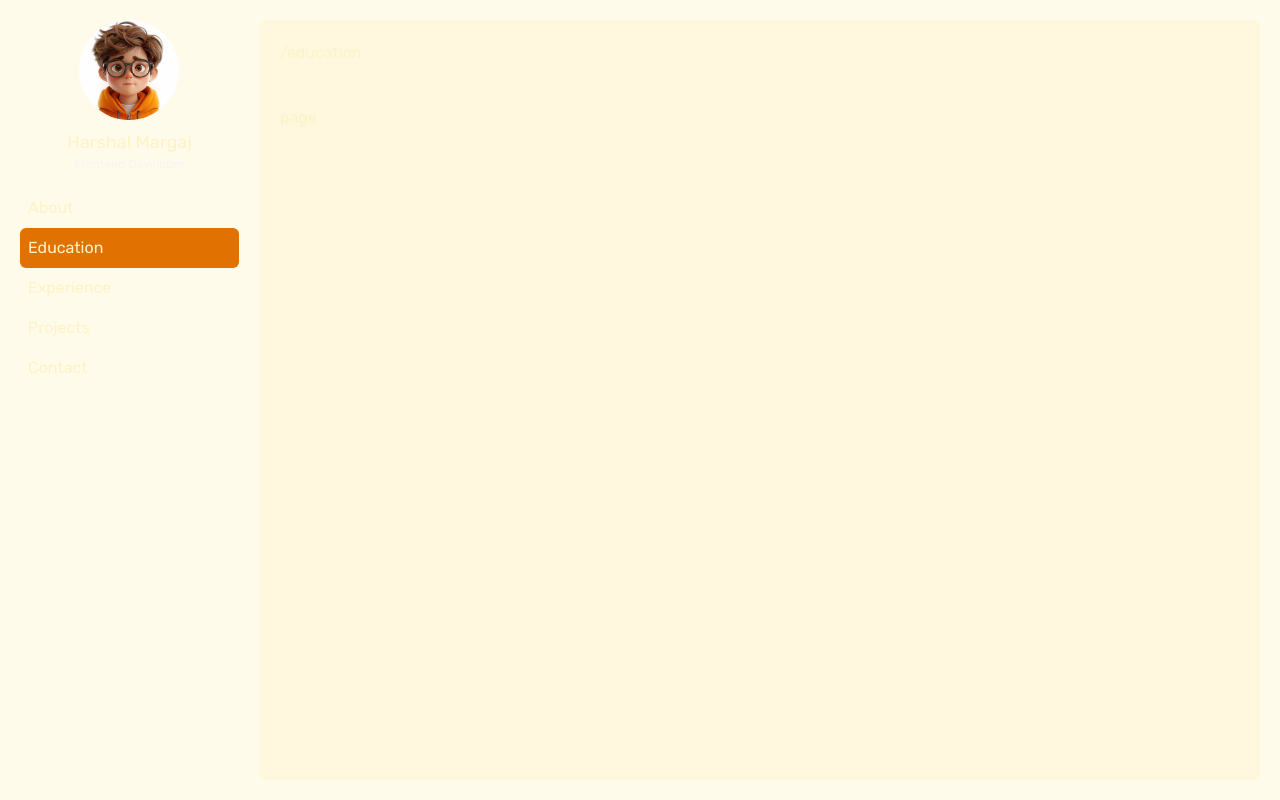
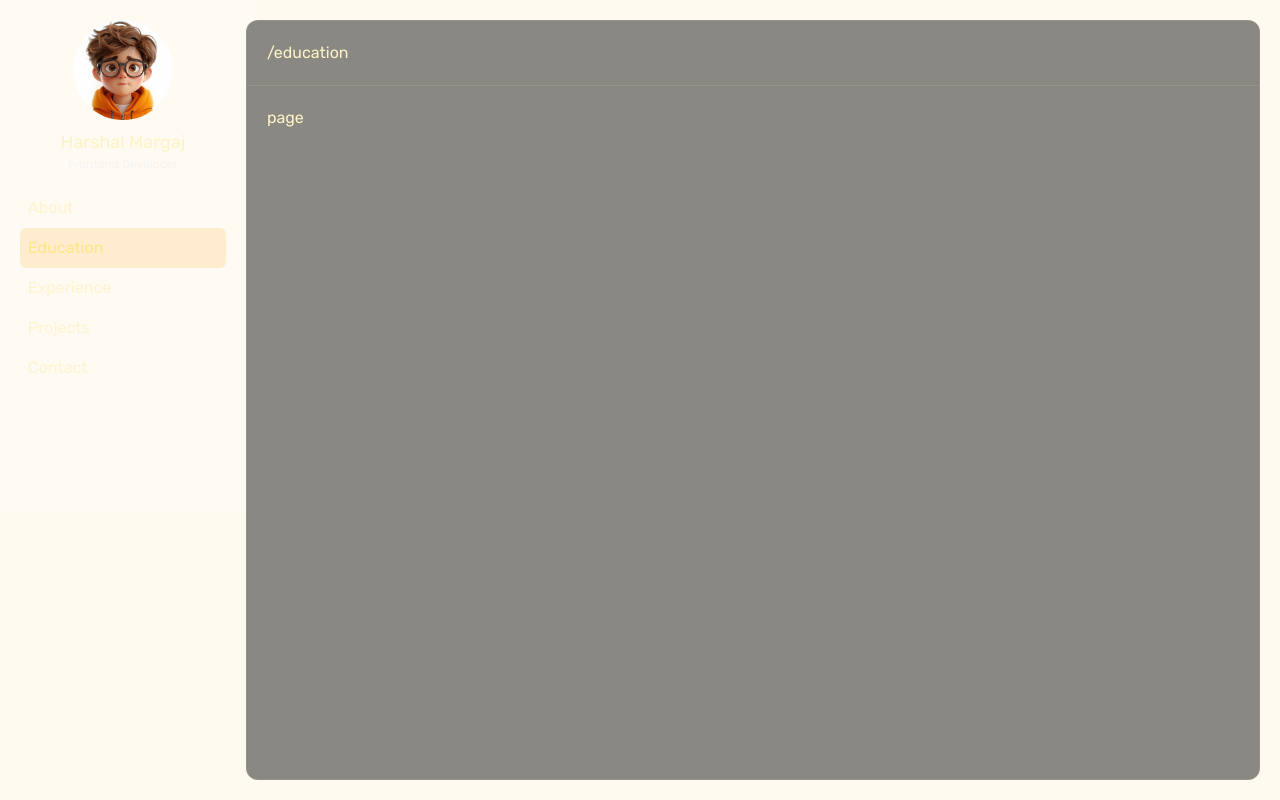
Before and after one commit to HarshalMargaj/career-portfolio, a Next.js app: page /education in a window 1280 px wide. Built offline with nearby package versions, Linux system fonts and the light colour scheme.

Commit message:
setup theme

```diff
--- a/app/layout.tsx
+++ b/app/layout.tsx
@@ -20,13 +20,19 @@ export default function RootLayout({
 	children: React.ReactNode;
 }>) {
 	return (
-		<html lang="en">
-			<body className={`${rubikFont.variable} antialiased bg-black`}>
-				<div className="flex h-screen bg-amber-300/10 text-primary">
+		<html lang="en" suppressHydrationWarning>
+			<body
+				className={`${rubikFont.variable} antialiased bg-neutral-950`}
+			>
+				<div className="flex h-screen bg-amber-500/5 text-amber-100">
 					<Sidebar />
-					<main className="border border-amber-100/10 w-full m-5 rounded-lg bg-amber-400/5">
+					<main
+						className="w-full m-5 ml-0 rounded-xl
+			border border-amber-100/10
+			bg-neutral-900/50 backdrop-blur"
+					>
 						<Navbar />
-						<div className="p-5 ">{children}</div>
+						<div className="p-5">{children}</div>
 					</main>
 				</div>
 			</body>
--- a/components/Sidebar.tsx
+++ b/components/Sidebar.tsx
@@ -31,7 +31,7 @@ const Sidebar = () => {
 	const pathname = usePathname();
 
 	return (
-		<div className="w-75 p-5 pr-0 space-y-4">
+		<div className="w-75 p-5 space-y-4">
 			<div className="flex justify-center items-center flex-col gap-2">
 				<Image
 					src="/profile.jpeg"
@@ -51,14 +51,28 @@ const Sidebar = () => {
 				{sidebarItems.map(item => {
 					const isActive = pathname === item.route;
 					return (
+						// <div
+						// 	key={item.name}
+						// 	onClick={() => router.push(item.route)}
+						// 	className={`cursor-pointer p-2 ${
+						// 		isActive
+						// 			? "bg-amber-600"
+						// 			: "hover:bg-amber-600/15"
+						// 	} font-normal rounded-md transition-all`}
+						// >
+						// 	{item.name}
+						// </div>
 						<div
 							key={item.name}
 							onClick={() => router.push(item.route)}
-							className={`cursor-pointer p-2 ${
-								isActive
-									? "bg-amber-600"
-									: "hover:bg-amber-600/15"
-							} font-normal rounded-md transition-all`}
+							className={`
+		cursor-pointer p-2 rounded-md font-normal transition-all
+		${
+			isActive
+				? "bg-amber-500/15 text-amber-200"
+				: "text-amber-100/80 hover:bg-amber-500/10 hover:text-amber-200"
+		}
+	`}
 						>
 							{item.name}
 						</div>
```
